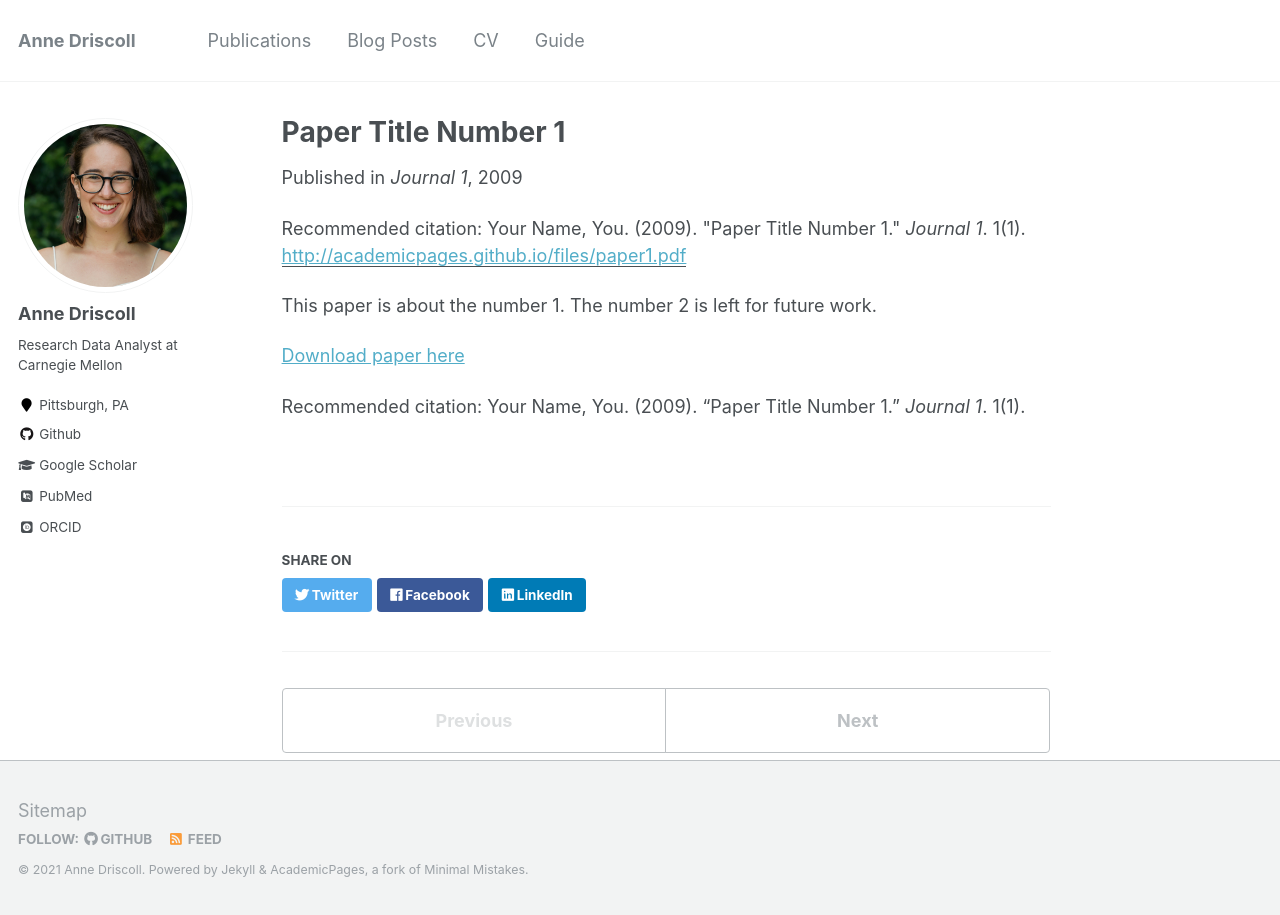
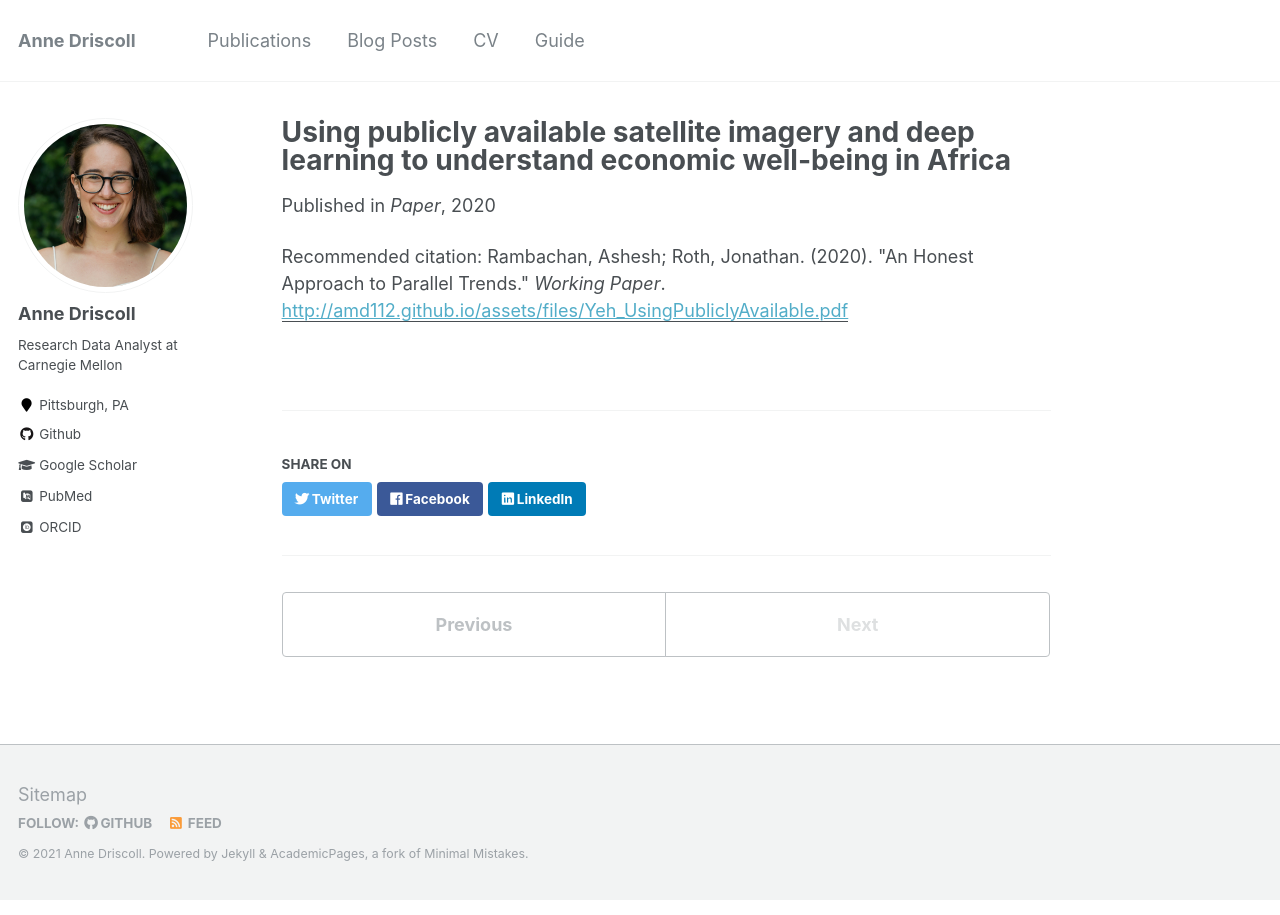
Before and after one commit to amd112/amd112.github.io, a Jekyll site: the page built from _publications/2009-10-01-paper-title-number-1.md, in a window 1280 px wide. Built offline with Jekyll 4.4.1, drawn with Linux system fonts in a browser that asks for light colours; some web fonts are replaced.

Commit message:
some publications

```diff
--- a/_publications/2009-10-01-paper-title-number-1.md
+++ b/_publications/2009-10-01-paper-title-number-1.md
@@ -1,15 +1,10 @@
 ---
-title: "Paper Title Number 1"
-collection: publications
-permalink: /publication/2009-10-01-paper-title-number-1
-excerpt: 'This paper is about the number 1. The number 2 is left for future work.'
-date: 2009-10-01
-venue: 'Journal 1'
-paperurl: 'http://academicpages.github.io/files/paper1.pdf'
-citation: 'Your Name, You. (2009). &quot;Paper Title Number 1.&quot; <i>Journal 1</i>. 1(1).'
+title: "Using publicly available satellite imagery and deep learning to understand economic well-being in Africa"
+collection: papers
+permalink: /papers/using-publicly-available-satellite-imagery-deep-learning
+excerpt: ''
+date: 2020-05-22
+venue: 'Paper'
+paperurl: 'http://amd112.github.io/assets/files/Yeh_UsingPubliclyAvailable.pdf '
+citation: 'Rambachan, Ashesh; Roth, Jonathan. (2020). &quot;An Honest Approach to Parallel Trends.&quot; <i>Working Paper</i>.'
 ---
-This paper is about the number 1. The number 2 is left for future work.
-
-[Download paper here](http://academicpages.github.io/files/paper1.pdf)
-
-Recommended citation: Your Name, You. (2009). "Paper Title Number 1." <i>Journal 1</i>. 1(1).
```
Also changed, not shown: _pages/about.md (+6 -6 lines), 8 other files.
